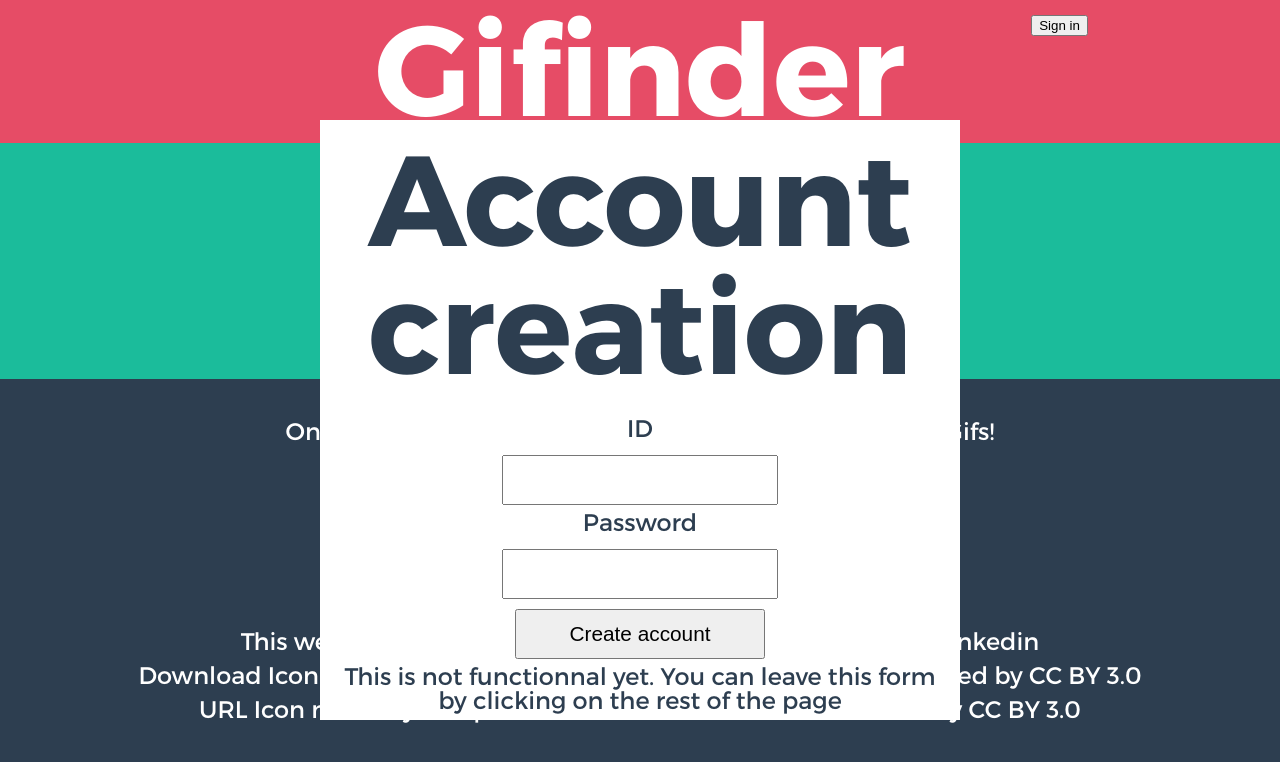
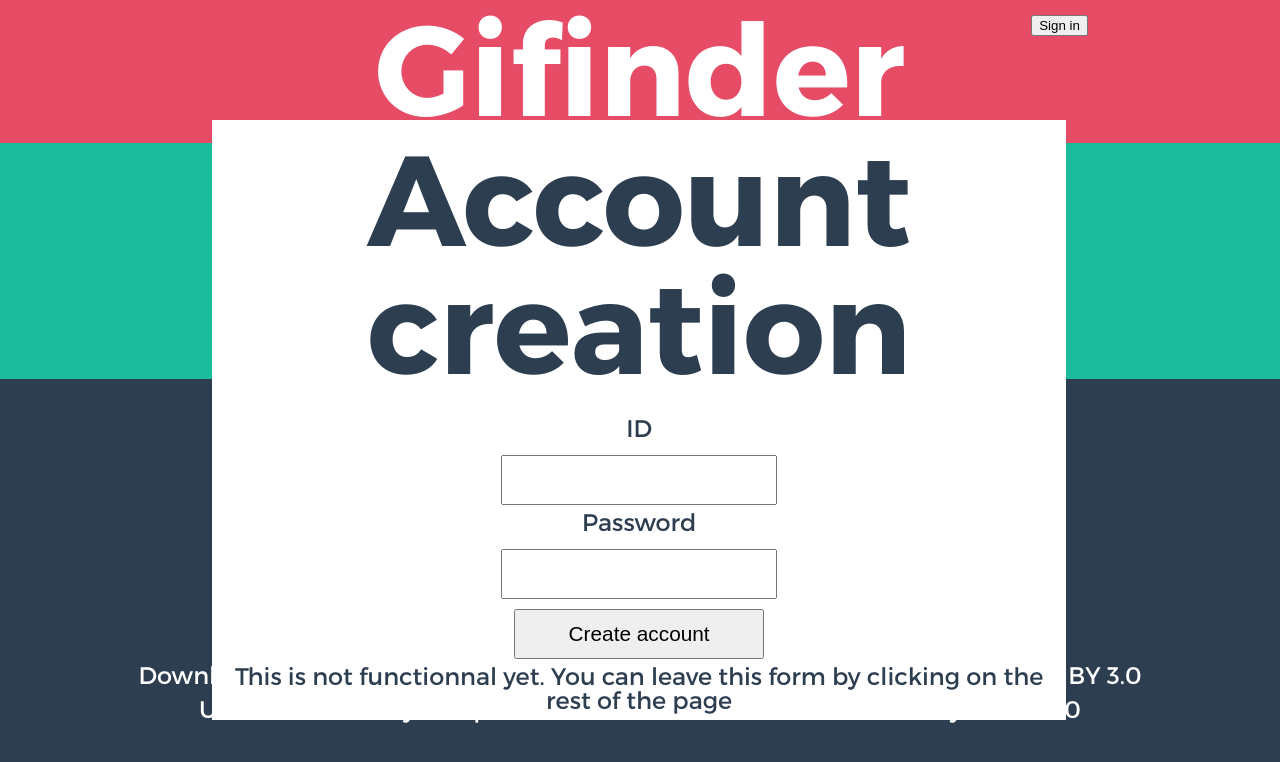
Before and after one commit to helvanic/GIFinder, a website: page public/views/index.html in a window 1280 px wide. Both pictures are taken after a click on the element "Sign in". Drawn offline with Linux system fonts and the light colour scheme.

Commit message:
Account form becomes col-m-8 instead of col-m-6. SCSS changed accordingly (left property)

```diff
--- a/public/sass/modules/_form.scss
+++ b/public/sass/modules/_form.scss
@@ -16,7 +16,7 @@
     position : fixed;
     height : 75%;
     top : 15%;
-    left : 25%;
+    left : 16.6%; // col-m-8 means width = 8/12=66.66%, so 33.33% left, divided by two (left and right of the form) => 16.6%
   }
 }
 
--- a/public/views/index.html
+++ b/public/views/index.html
@@ -44,7 +44,7 @@
     </footer>
 
     <!-- Inscription Form, invisible by default -->
-    <div class="col-12 col-m-6 form" id="inscriptionForm">
+    <div class="col-12 col-m-8 form" id="inscriptionForm">
       <form class="article">
         <h2 class="title">Account creation</h2>
         <h2 class="subtitle">ID</h2>
```
Also changed, not shown: public/css/screen.css.
